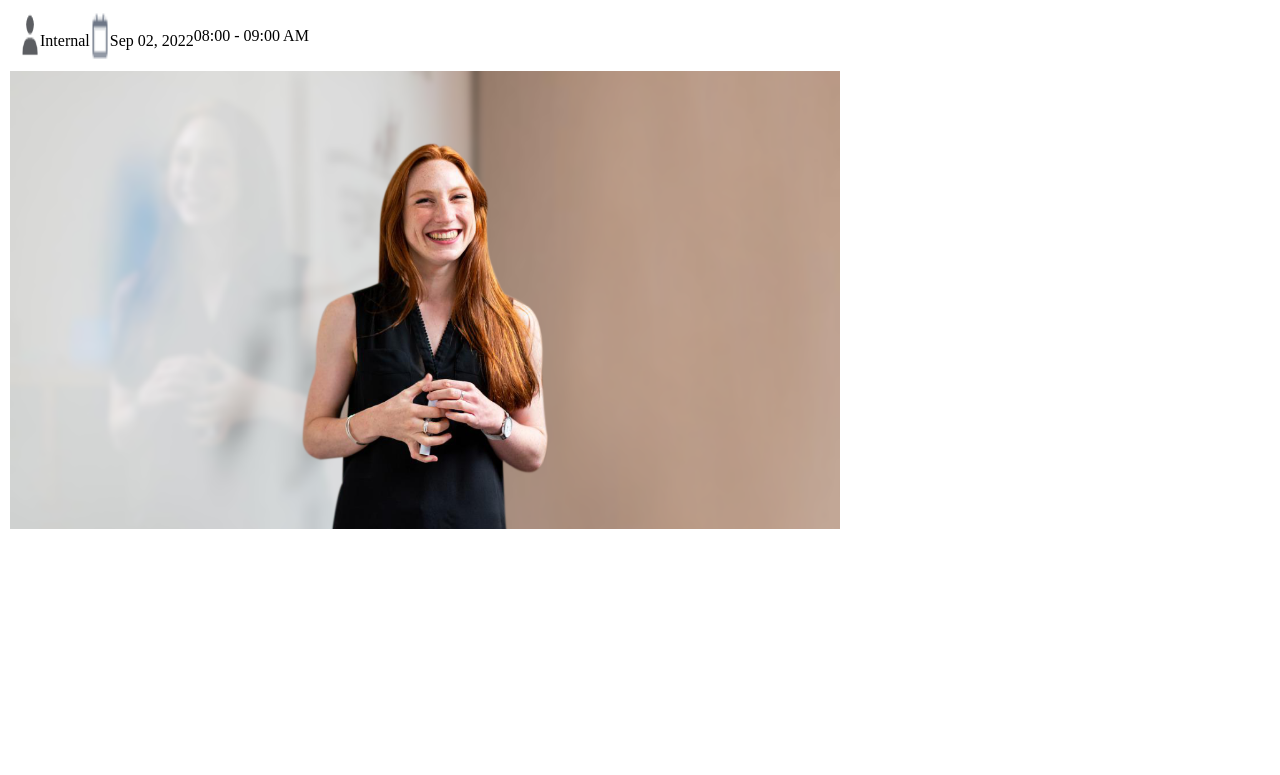
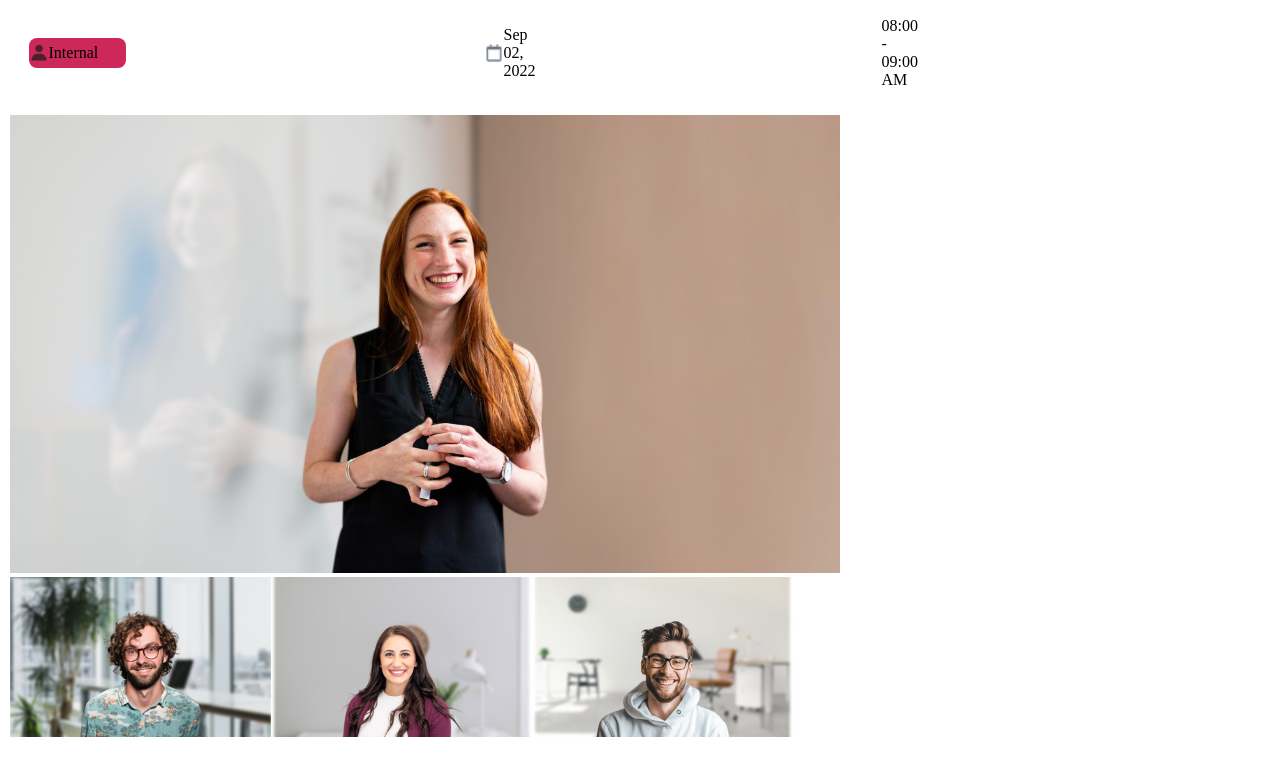
Before and after one commit to thanhquan1401/web_technology, a plain HTML site: page BaiTapTH_Tuan_04_Web/index.html in a window 1280 px wide. Shown: the part 87-862 px from the top of the page. Drawn offline with Linux system fonts and the light colour scheme.

Commit message:
update week5

```diff
--- a/BaiTapTH_Tuan_04_Web/index.html
+++ b/BaiTapTH_Tuan_04_Web/index.html
@@ -5,7 +5,7 @@
     <meta charset="UTF-8">
     <meta http-equiv="X-UA-Compatible" content="IE=edge">
     <meta name="viewport" content="width=device-width, initial-scale=1.0">
-    <title>Document</title>
+    <title>week5</title>
     <style>
         #wrapper {
             display: flex;
@@ -25,21 +25,42 @@
             background-color: rgb(255, 255, 255);
         }
 
-        #leftofcenter p:not(:last-child) {
-            margin-bottom: 5px;
+
+        #leftofcenter {
             display: flex;
-            justify-content: center;
+            justify-content: space-between;
+            align-items: center;
+            margin: 0 10px;
+        }
+        .circle1 {
+            display: flex;
+            align-items: center;
+            border-radius: 8px; /* Change this to your desired value */
+            background-color: rgb(205, 40, 90);
+            width: 97px;
+            height: 30px;/* Change this to your desired color */
+        }
+
+        .circle1 img {
+            width: 20px;
+        }
+        .circle2 {
+            display: flex;
             align-items: center;
         }
-        #leftofcenter{
-            display: flex;
+
+        .circle2 img {
+            width: 20px;
         }
-        .leftofcenter img,
-        .leftofcenter p {
-            margin-left: 10px;
+        .circle3 img {
+            width: 20px;
         }
-        .leftofcenter p:not(:last-child) {
-            margin-bottom: 10px;
+        #leftofcenter p,
+        #leftofcenter img {
+            width: 20px;
+        }
+        #leftofcenter > * {
+            margin: 0 8.5px;
         }
         #right {
             width: 440px;
@@ -103,21 +124,32 @@
                 <div>
                     <h1>Meeting title</h1>
                 </div>
-                <div id="leftofcenter" style="padding: 10px;">
-                    <img src="Image/user.png" width="20" alt="user" style="display:inline-block;">
-                    <p>Internal</p>
-                    <img src="Image/calender_small.png" width="20" alt="calender_small" style="display:inline-block;">
-                    <p>Sep 02, 2022</p>
-                    <p>08:00 - 09:00 AM</p>
+                <div id="leftofcenter" style="margin: 10px;">
+                    <div class="circle1">
+                        <img src="Image/user.png" alt="user">
+                        <p>Internal</p>
+                    </div>
+                    <div class="circle2">
+                        <img src="Image/calender_small.png" alt="calender_small">
+                        <p>Sep 02, 2022</p>
+                    </div>
+                    <div class="circle3">
+                        <p>08:00 - 09:00 AM</p>
+                    </div>
+
                 </div>
                 <div>
                     <img src="Image/img_big.png" alt="Image1">
+                </div>
+                <div style="display: flex;">
+                    <img src="Image/img2.png">
+                    <img src="Image/img1.png">
+                    <img src="Image/img.png">
                 </div>
             </div>
             <div id="right">
                 <h1>Participants</h1>
             </div>
-
         </div>
 
 
```
Also changed, not shown: BaiTapTH_Tuan_04_Web/demo.html (added, +41 -0 lines), BaiTapTH_Tuan_04_Web/Image/endmeeting.jpg (added), BaiTapTH_Tuan_04_Web/Image/icon&avt.jpg (added), BaiTapTH_Tuan_04_Web/Image/timeshare.jpg (added).
